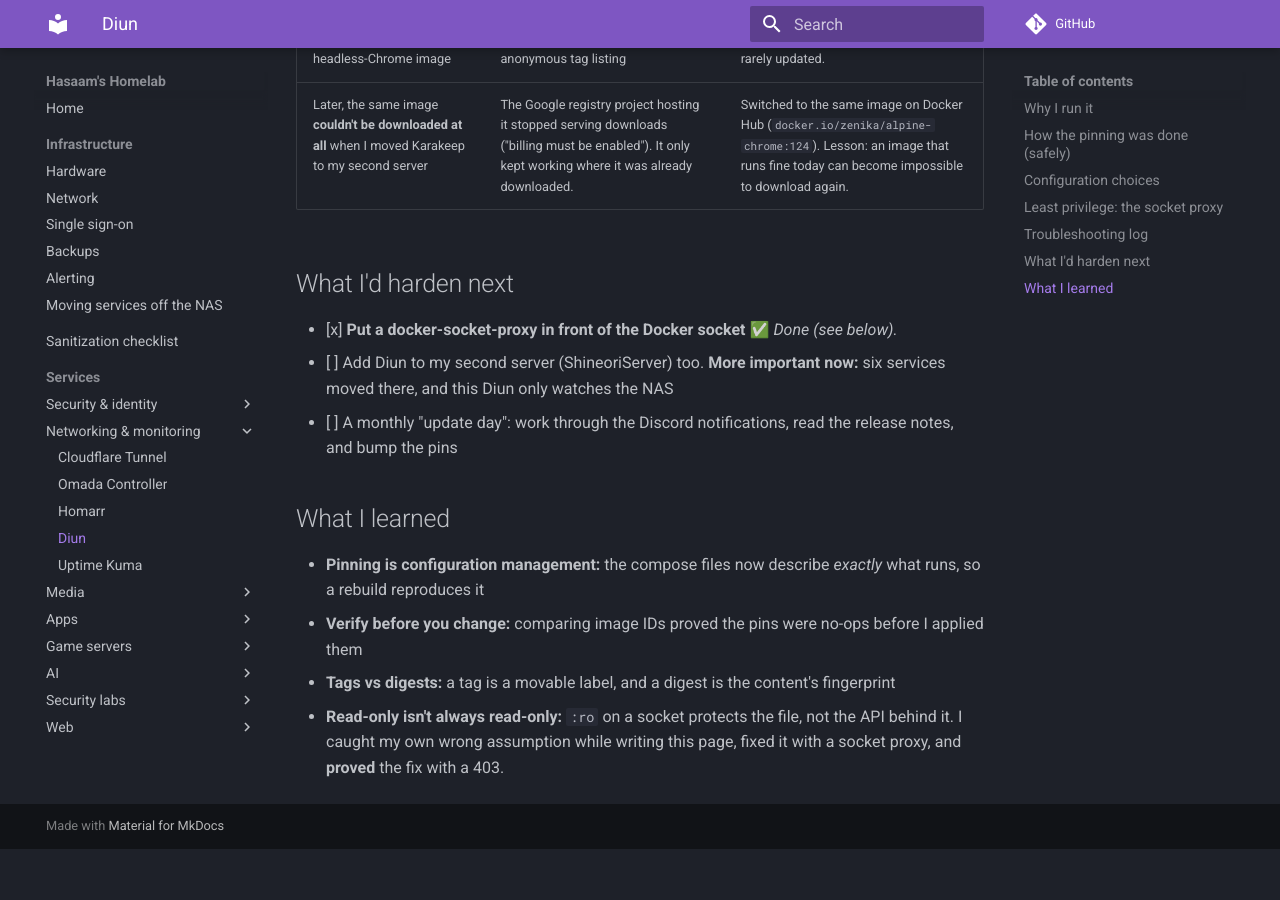
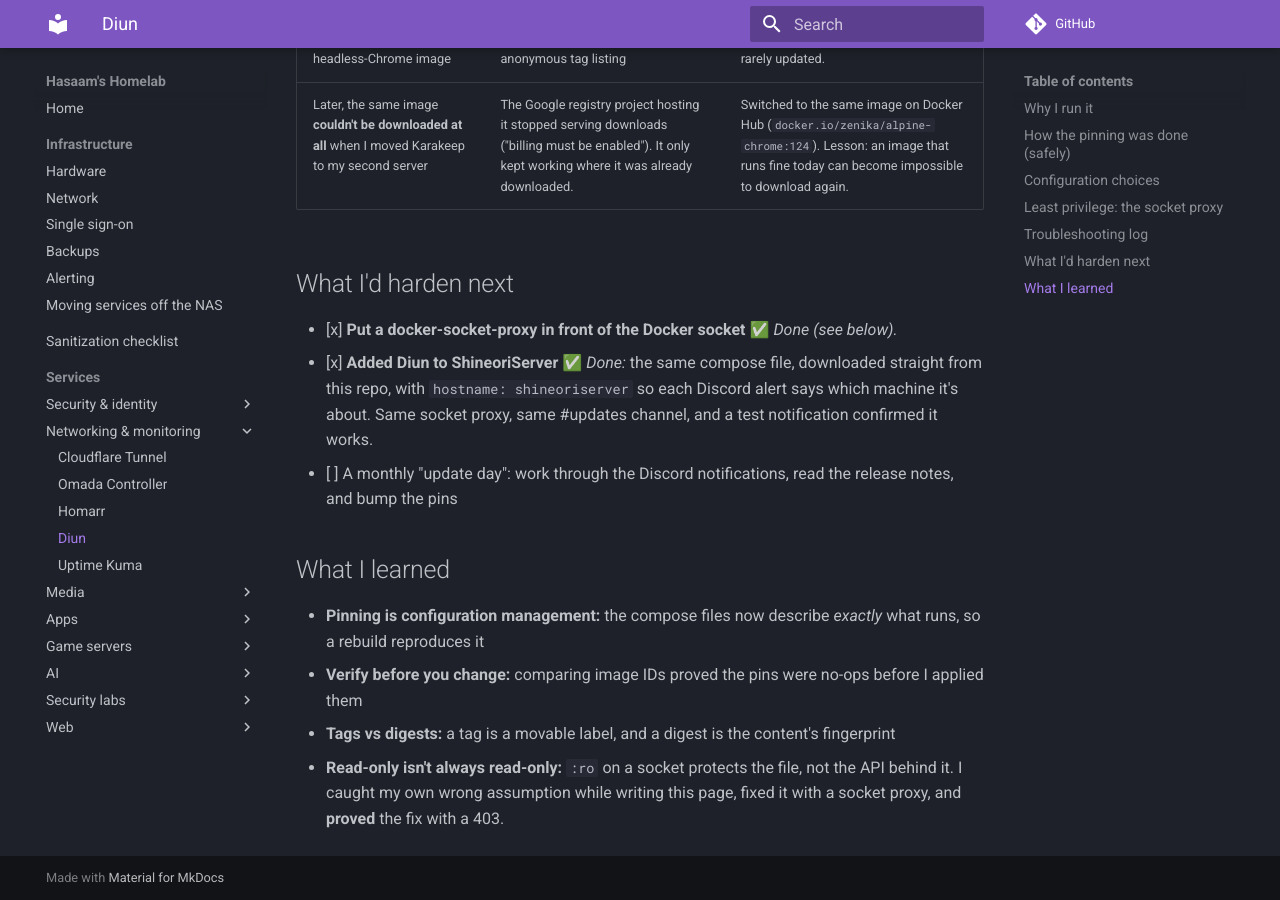
Before and after one commit to Shineori/homelab, an MkDocs documentation site: the page built from docs/services/diun.md, in a window 1280 px wide and 900 px high, scrolled down 3219 px. Built offline with MkDocs 1.6.1 and Material for MkDocs 9.7.7, drawn with Linux system fonts in a browser that asks for light colours; comment, search, counter and statistics services are not loaded; before the commit the page ends 4068 px from its top, so only the background shows below that; some of the changed text lies outside the part shown.

Commit message:
Diun now runs on ShineoriServer too

```diff
--- a/docs/services/diun.md
+++ b/docs/services/diun.md
@@ -4,7 +4,7 @@
 
 | | |
 |---|---|
-| **Host** | ShiNAS |
+| **Host** | ShiNAS + ShineoriServer (one instance on each) |
 | **Category** | Networking & monitoring |
 | **Status** | 🟢 running |
 | **Exposed?** | No. Outbound only (container registries + a Discord webhook) |
@@ -91,7 +91,7 @@
 ## What I'd harden next
 
 - [x] **Put a docker-socket-proxy in front of the Docker socket** ✅ *Done (see below).*
-- [ ] Add Diun to my second server (ShineoriServer) too. **More important now:** six services moved there, and this Diun only watches the NAS
+- [x] **Added Diun to ShineoriServer** ✅ *Done:* the same compose file, downloaded straight from this repo, with `hostname: shineoriserver` so each Discord alert says which machine it's about. Same socket proxy, same #updates channel, and a test notification confirmed it works.
 - [ ] A monthly "update day": work through the Discord notifications, read the release notes, and bump the pins
 
 ## What I learned
```
Also changed, not shown: README.md (+1 -1 lines), docs/index.md (+1 -1 lines), docs/infrastructure/migration.md (+1 -1 lines), docs/services/dawarich.md (+1 -1 lines).
